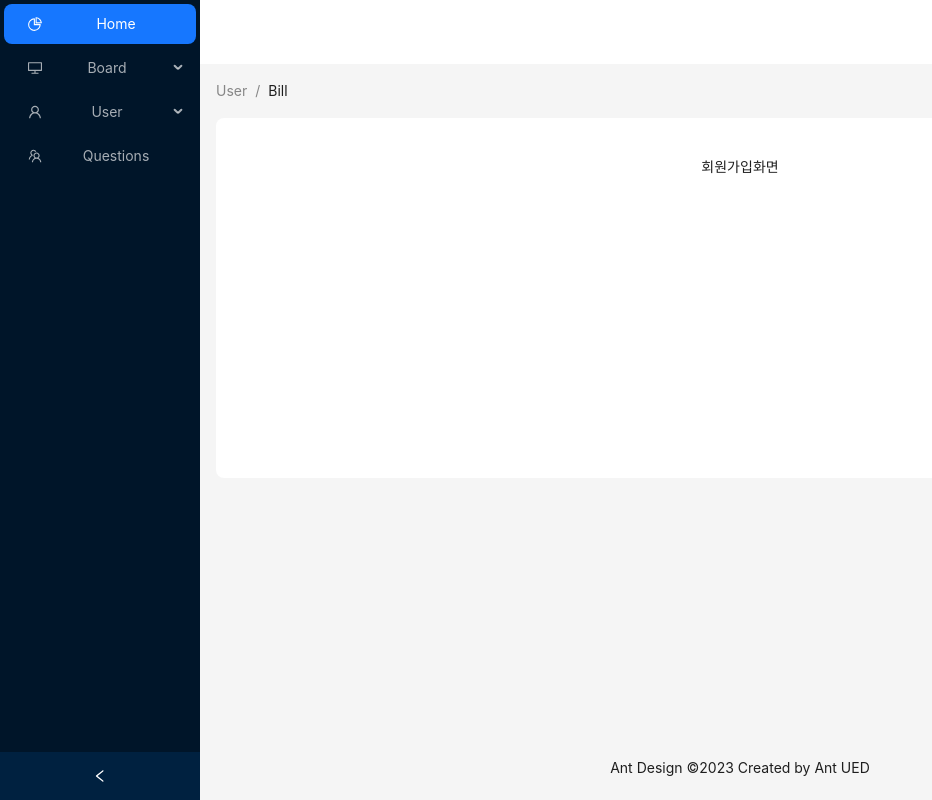
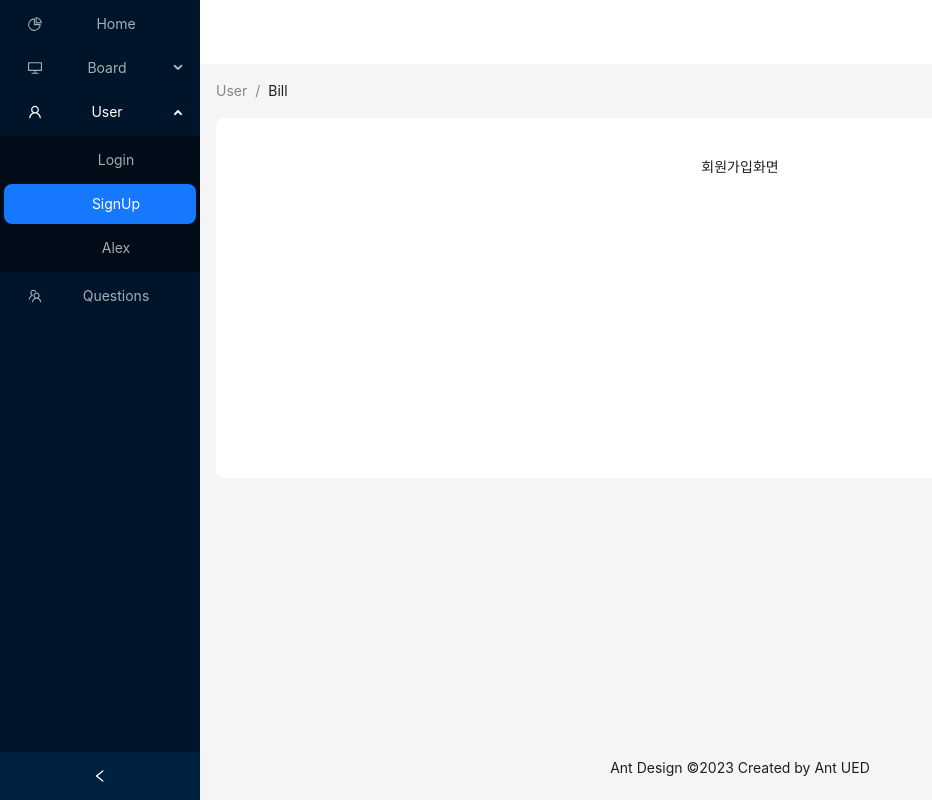
Before and after one commit to imwisdom/react-toy-project, a React (Create React App) app in the folder board/board-fe/: page /sign-up in a window 1280 px wide. Shown: the whole page, without its empty margins (0-932 px from the left). Built offline with nearby package versions, Linux system fonts and the light colour scheme.

Commit message:
feature: 회원가입 페이지 오픈시 왼쪽 메뉴도 signUp이 열리도록 구현

```diff
--- a/board/board-fe/src/components/MenuFrame.tsx
+++ b/board/board-fe/src/components/MenuFrame.tsx
@@ -31,7 +31,8 @@ function getItem(
 
 
 type PageComponentProps = {
-    children: ReactNode
+    children: ReactNode,
+    pageTitle?: string,
 }
 
 const items: MenuItem[] = [
@@ -49,7 +50,7 @@ const items: MenuItem[] = [
   getItem('Questions', 'sub2', <TeamOutlined />),
 ];
 
-const MenuFrame: React.FC<PageComponentProps> = ({children}) => {
+const MenuFrame: React.FC<PageComponentProps> = ({children, pageTitle}) => {
   const [collapsed, setCollapsed] = useState(false);
   const {
     token: { colorBgContainer, borderRadiusLG },
@@ -59,7 +60,7 @@ const MenuFrame: React.FC<PageComponentProps> = ({children}) => {
     <Layout style={{ minHeight: '100vh' }}>
       <Sider collapsible collapsed={collapsed} onCollapse={(value) => setCollapsed(value)}>
         <div className="demo-logo-vertical" />
-        <Menu theme="dark" defaultSelectedKeys={['1']} mode="inline" items={items} />
+        {getMenuComponent(pageTitle)}
       </Sider>
       <Layout>
         <Header style={{ padding: 0, background: colorBgContainer }} />
@@ -85,4 +86,16 @@ const MenuFrame: React.FC<PageComponentProps> = ({children}) => {
   );
 };
 
+const getMenuComponent: React.FC<string|undefined> = (pageTitle?: string) => {
+    if(pageTitle === "signUp"){
+        return (
+            <Menu theme="dark" openKeys={['sub1']} defaultSelectedKeys={['4']} mode="inline" items={items} />
+        );
+    }
+    return (
+        <Menu theme="dark" defaultSelectedKeys={['1']} mode="inline" items={items} />
+    );
+
+}
+
 export default MenuFrame;
--- a/board/board-fe/src/pages/SignUp.tsx
+++ b/board/board-fe/src/pages/SignUp.tsx
@@ -3,7 +3,7 @@ import MenuFrame from '../components/MenuFrame';
 
 const SignUp: React.FC = () => {
     return (
-        <MenuFrame>
+        <MenuFrame pageTitle='signUp'>
             <div>
                 <p>회원가입화면</p>
             </div>
```
